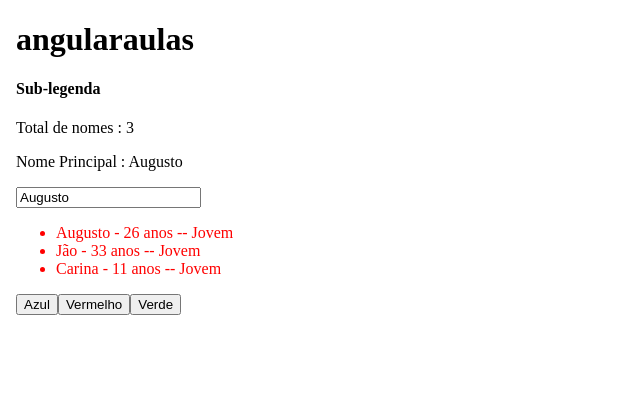
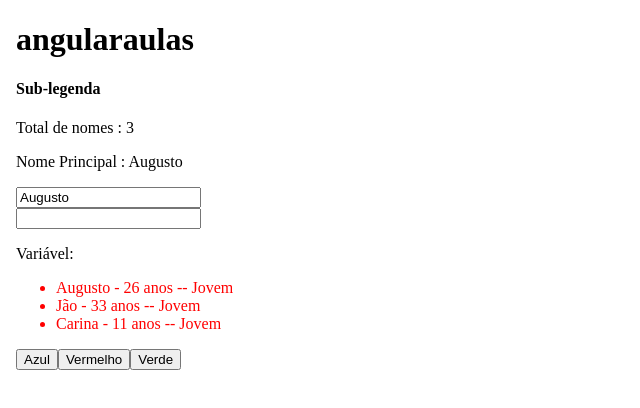
Before and after one commit to agvicente/angularaulas, an Angular app in the folder angularaulas/: page / in a window 1280 px wide. Shown: the top 408 px of the page, without its empty margins (0-640 px from the left). Built offline with nearby package versions, Linux system fonts and the light colour scheme.

Commit message:
Passando parametro com evento de enter variável auxiliar

```diff
--- a/angularaulas/src/app/app.component.html
+++ b/angularaulas/src/app/app.component.html
@@ -12,7 +12,10 @@
   <p>Total de nomes : {{nomes.length}}</p>
   <p>Nome Principal : {{nomePrincipal}}</p>
 
-  <input type="text" [value]="nomePrincipal" (keyup.enter)="mudarNomePrincipal($event)"/>
+  <input type="text" [value]="nomePrincipal" (keyup.enter)="mudarNomePrincipal($event)"/><br/>
+  <input type="text" #nomeInput (keyup.enter)="mudarNomePrincipal($event)" />
+
+  <p>Variável: {{nomeInput.value}}</p>
 
   <ul>
     <li *ngFor="let item of nomes"
--- a/angularaulas/src/app/app.component.ts
+++ b/angularaulas/src/app/app.component.ts
@@ -28,5 +28,6 @@ export class AppComponent {
   mudarNomePrincipal = (event: Event) => {
     const _event = event.target as HTMLInputElement;
     this.nomePrincipal = _event.value;
+    _event.value = '';
   }
 }
```
